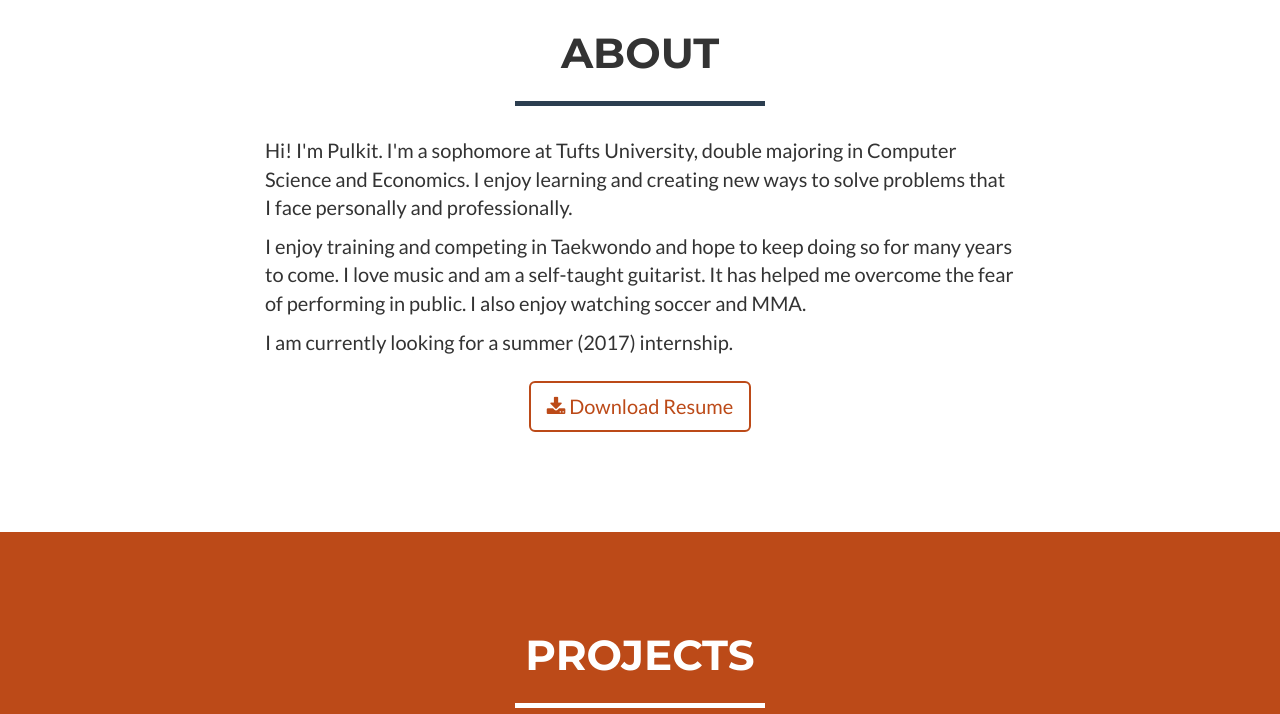
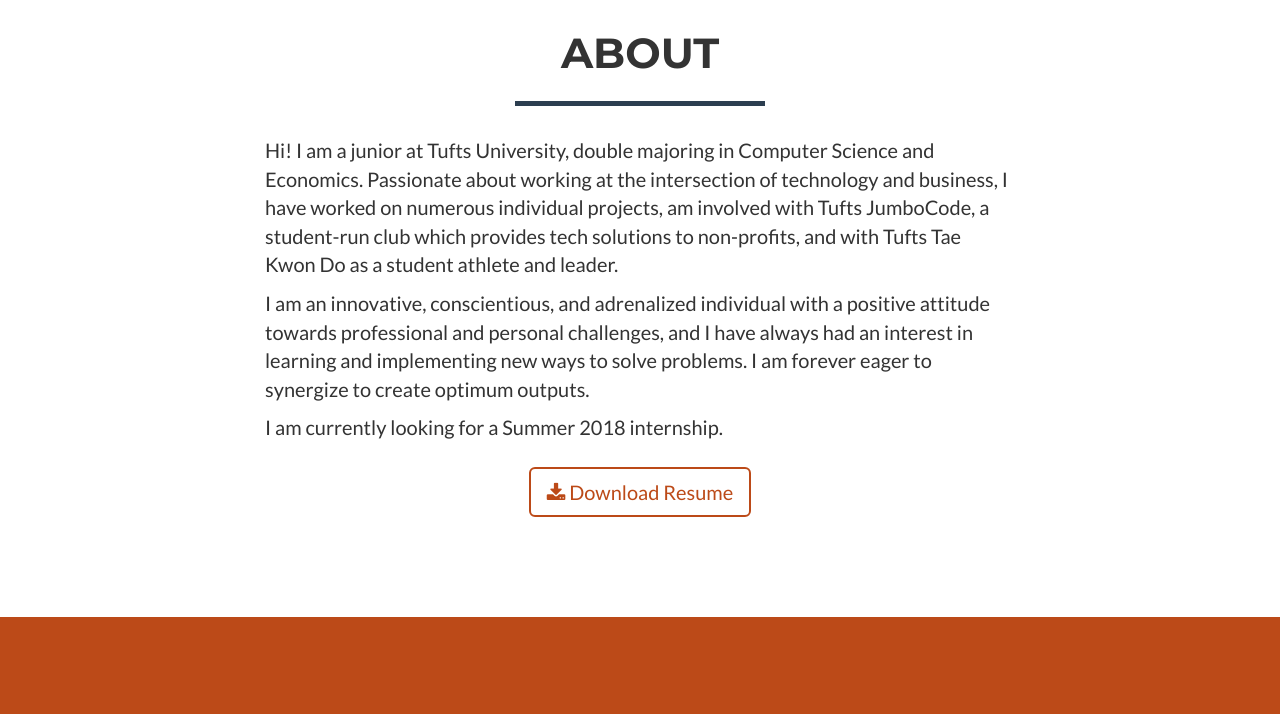
Before and after one commit to pulkitjain10/pulkitjain10.github.io, a website: page index.html in a window 1280 px wide. Shown: the part 880-1594 px from the top of the page. Drawn offline with nearby package versions, Linux system fonts and the light colour scheme.

Commit message:
fresh resume and personal bio

```diff
--- a/index.html
+++ b/index.html
@@ -95,8 +95,11 @@
         <div class="row">
 
                 <div class="col-lg-8 col-lg-offset-2">
-                <p>Hi! I'm Pulkit. I'm a sophomore at Tufts University, double majoring in Computer Science and Economics. I enjoy learning and creating new ways to solve problems that I face personally and professionally.</p><p>I enjoy training and competing in Taekwondo and hope to keep doing so for many years to come. I love music and am a self-taught guitarist. It has helped me overcome the fear of performing in public. I also enjoy watching soccer and MMA.</p>
-                <p>I am currently looking for a summer (2017) internship.</p></div>
+                <p>Hi! I am a junior at Tufts University, double majoring in Computer Science and Economics. Passionate about working at the intersection of technology and business, I have worked on numerous individual projects, am involved with Tufts JumboCode, a student-run club which provides tech solutions to non-profits, and with Tufts Tae Kwon Do as a student athlete and leader.</p>
+
+                <p>I am an innovative, conscientious, and adrenalized individual with a positive attitude towards professional and personal challenges, and I have always had an interest in learning and implementing new ways to solve problems. I am forever eager to synergize to create optimum outputs.</p>
+
+                <p>I am currently looking for a Summer 2018 internship.</p></div>
                 <div class="col-lg-8 col-lg-offset-2 text-center">
                     <a href="resume.pdf" class="btn btn-lg btn-outline" download>
                         <i class="fa fa-download"></i> Download Resume
```
Also changed, not shown: 1 other file.
